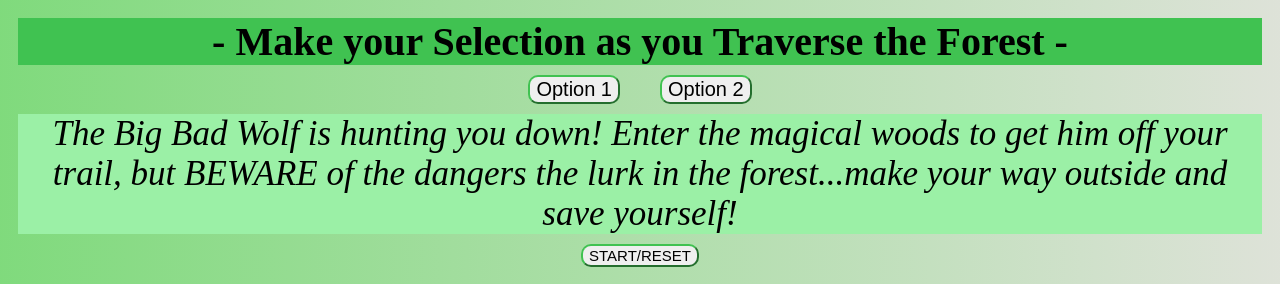
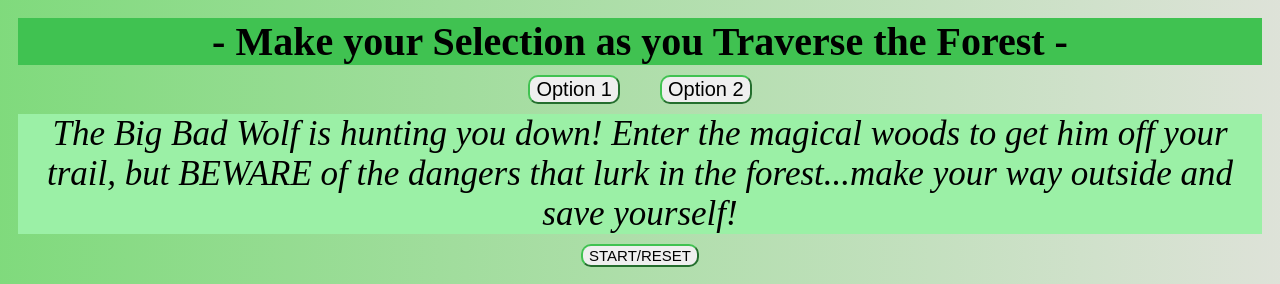
Before and after one commit to chrisjimenez10/browser-game-duo-lab, a plain HTML site: page index.html in a window 1280 px wide. Shown: the top 284 px of the page. Drawn offline with Linux system fonts and the light colour scheme; grey boxes are pictures that could not be loaded.

Commit message:
fixed typo insdie consequences

```diff
--- a/app.js
+++ b/app.js
@@ -1,3 +1,4 @@
+//----Browser Game - Chris and Romel Lab----\\
 //----Constants----\\
 const instructions = document.querySelector(".instructions");
 const consequences = document.querySelector(".consequences");
--- a/index.html
+++ b/index.html
@@ -10,7 +10,7 @@
 <body>
     <div class="instructions"></div>
     <div class="buttons"><button id="op1-button">Option 1</button><button id="op2-button">Option 2</button></div>
-    <div class="consequences">The Big Bad Wolf is hunting you down! Enter the magical woods to get him off your trail, but BEWARE of the dangers the lurk in the forest...make your way outside and save yourself!</div>
+    <div class="consequences">The Big Bad Wolf is hunting you down! Enter the magical woods to get him off your trail, but BEWARE of the dangers that lurk in the forest...make your way outside and save yourself!</div>
     <div class="start-reset"><button id="start-button">START/RESET</button></div>
     <div class="imageSize">
         <img id="myImage" src="https://media.istockphoto.com/id/152538687/photo/morning-light.webp?b=1&s=612x612&w=0&k=20&c=GhGgHX6VSAVMDv40JPsRMzv1pY69XfPab602RzEmZss=">
```
